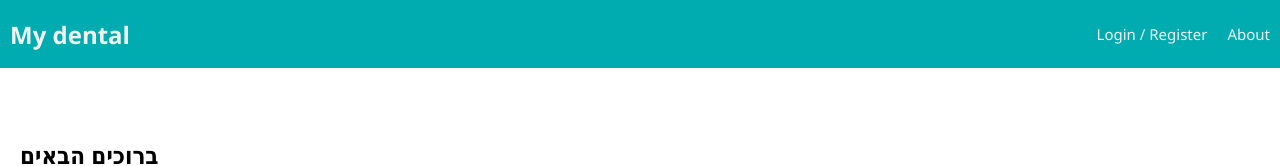
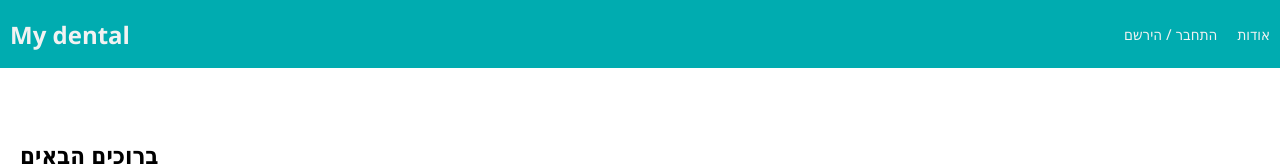
Before and after one commit to yanaanael/FinalProject, a React (Create React App) app: page /#/home in a window 1280 px wide. Shown: the top 166 px of the page. Built offline with nearby package versions, Linux system fonts and the light colour scheme; no server answers.

Commit message:
changing Nav

```diff
--- a/src/components/Nav/Nav.jsx
+++ b/src/components/Nav/Nav.jsx
@@ -17,7 +17,7 @@ function Nav() {
         {!user.id && (
           // If there's no user, show login/registration links
           <Link className="navLink" to="/login">
-            Login / Register
+            התחבר / הירשם
           </Link>
         )}
 
@@ -37,7 +37,7 @@ function Nav() {
         )}
 
         <Link className="navLink" to="/about">
-          About
+          אודות
         </Link>
       </div>
     </div>
```
